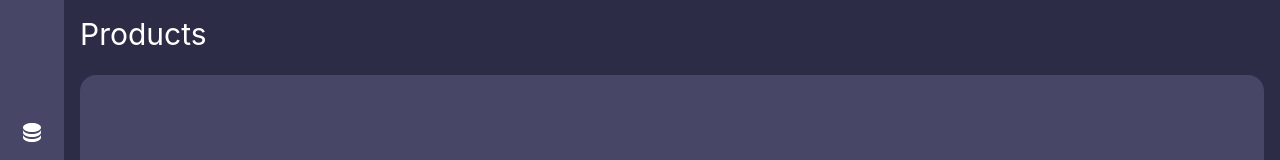
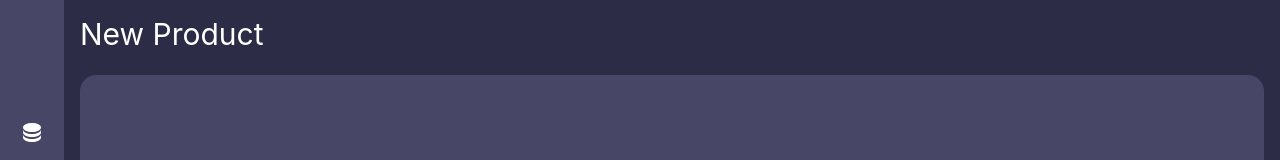
Before and after one commit to LucasDvd04/ERP, a React (Vite) app in the folder frontend/erp-front/: page /products/new in a window 1280 px wide. Shown: the top 160 px of the page. Built offline with nearby package versions, Linux system fonts and the light colour scheme.

Commit message:
inserction of screen for create product

```diff
--- a/frontend/erp-front/src/pages/Products/product.jsx
+++ b/frontend/erp-front/src/pages/Products/product.jsx
@@ -9,7 +9,7 @@ function Product(){
                 <Sidebar/>
                 <div className="content flex flex-col flex-auto p-4">
                     <div className="w-full h-1/12 text-white flex flex-col ">
-                        <h1 className="text-3xl ">Products</h1>
+                        <h1 className="text-3xl ">New Product</h1>
                     </div>
                     <div className="w-full h-full flex flex-wrap gap-2 bg-secondary rounded-2xl p-10 text-white">
 
--- a/frontend/erp-front/src/pages/Products/products.jsx
+++ b/frontend/erp-front/src/pages/Products/products.jsx
@@ -2,12 +2,14 @@ import React, { useState, useEffect } from "react";
 import { RiSearchLine,RiAddLine   } from "@remixicon/react";
 import Sidebar from "../../components/_sidebar";
 import axios from "axios";
+import { useNavigate } from "react-router-dom";
 
 function Products(){
     const [search, setSearch] = useState({
         arg: "",
 
     });
+    const navigate = useNavigate()
 
     const [products, setProducts] = useState([]);
     const [listProd , setListProd] = useState([])
@@ -38,7 +40,7 @@ function Products(){
                                 )
                             } />
                             <button className=" flex-auto flex items-center justify-center hover:bg-primary bg-secondary rounded-r-full cursor-pointer"><RiSearchLine color="rgba(255,255,255,1) " /></button>
-                            <div className="flex flex-auto rounded-full items-center justify-center ml-1 p-2 bg-green-500 cursor-pointer hover:bg-green-200">+Novo</div>
+                            <div className="flex flex-auto rounded-full items-center justify-center ml-1 p-2 bg-green-500 cursor-pointer hover:bg-green-200" onClick={()=> navigate('/products/new')}>+Novo</div>
 
                         </div>
                     </div>
```
